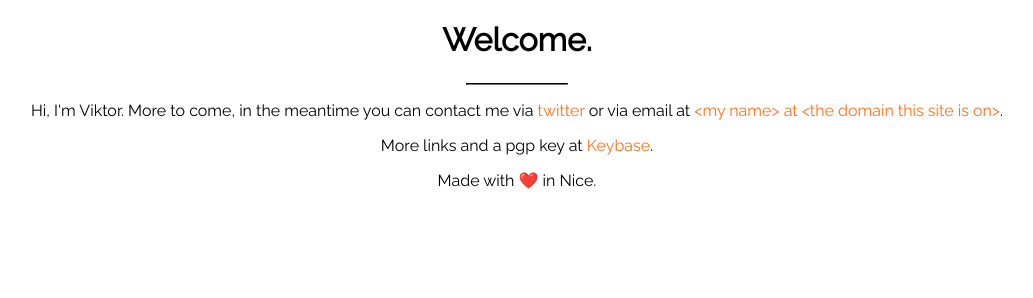
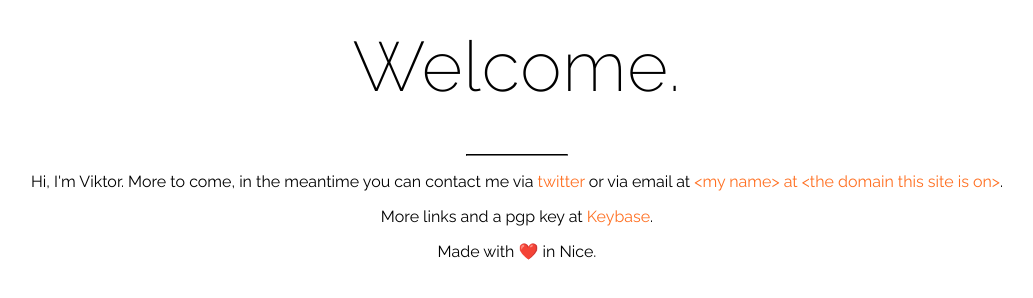
Before and after one commit to vojnovski/vojnovski.github.io, a plain HTML site: page index.html in a window 1280 px wide. Shown: the whole page, without its empty margins (123-1156 px from the left). Drawn offline with Linux system fonts and the light colour scheme.

Commit message:
Use 200 Font

```diff
--- a/index.html
+++ b/index.html
@@ -2,9 +2,10 @@
 <html>
 	<head>
 		<meta name=viewport content="width=device-width, initial-scale=1">
-		<link href="https://fonts.googleapis.com/css?family=Raleway" rel="stylesheet">
+		<link href="https://fonts.googleapis.com/css?family=Raleway:200,400" rel="stylesheet">
 		<title>😃</title>
 		<style>
+		    h1 { font-weight: 200; letter-spacing: 1px; margin-top: 25px; font-size: 70px; }
 			h1, p { font-family: 'Raleway', sans-serif; text-align: center;}
 			a, span {text-decoration: none; color: #ff6f21}
             hr {max-width: 100px; margin: 25px auto 0; border-width: 1px; border-color: #222222;}
```
